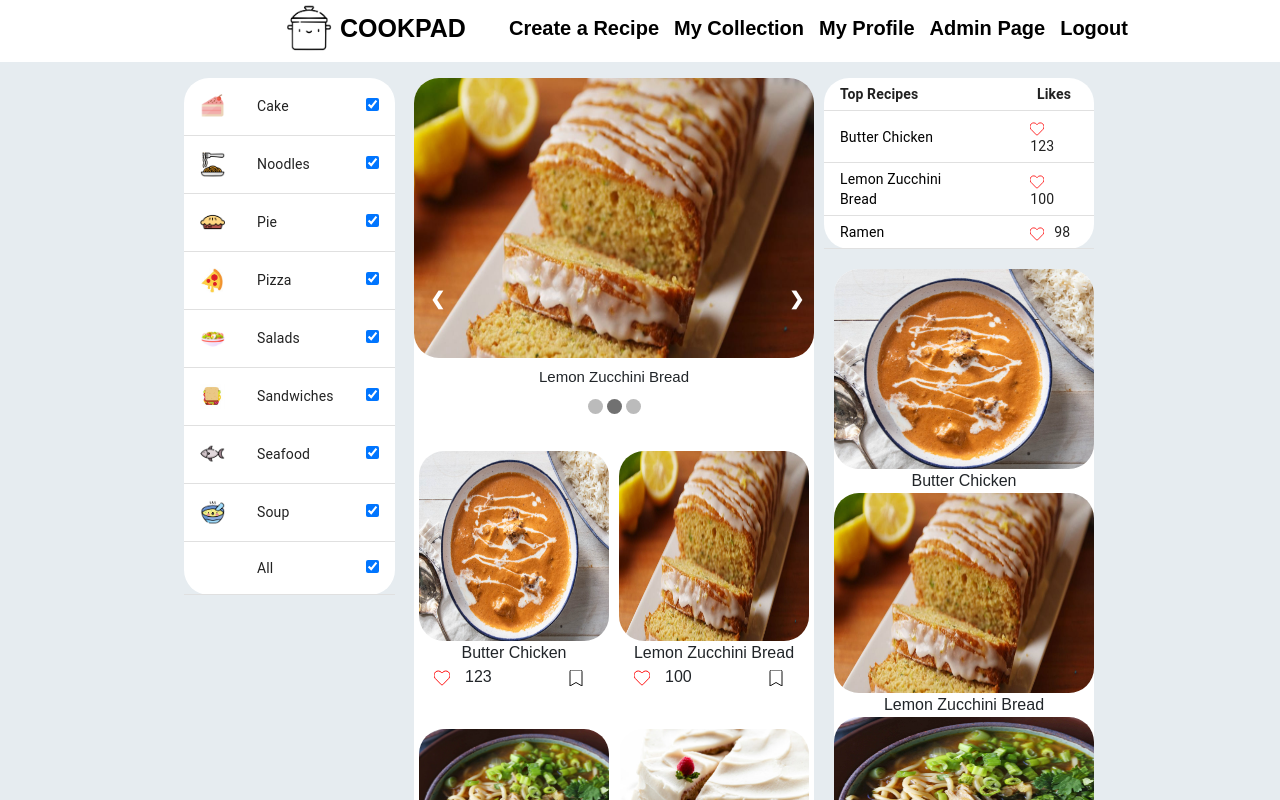
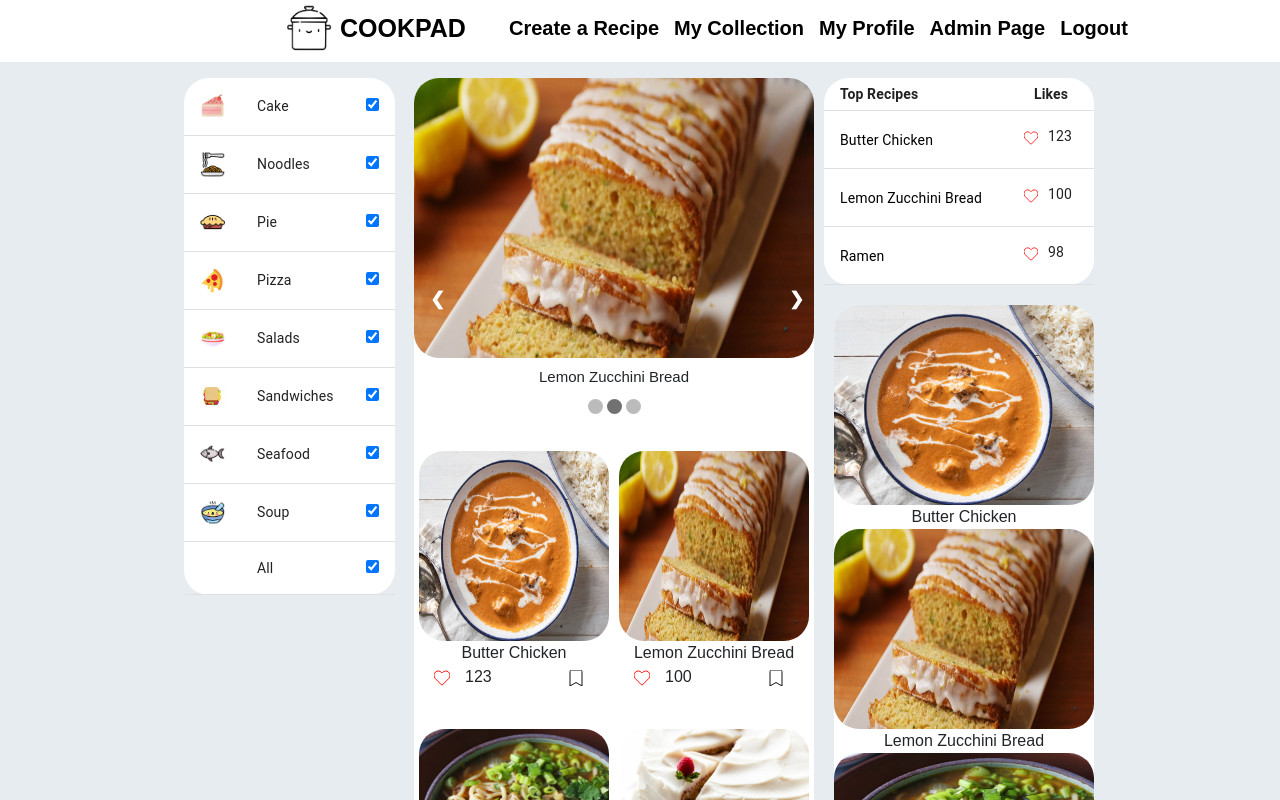
Before and after one commit to CatherineZM/CookPad, a React (Create React App) app: page /homepage/0 in a window 1280 px wide. Shown: the top 800 px of the page. Built offline with nearby package versions, Linux system fonts and the light colour scheme.

Commit message:
Modified homepage toprecipe element

```diff
--- a/package.json
+++ b/package.json
@@ -8,6 +8,7 @@
     "@fortawesome/react-fontawesome": "^0.1.11",
     "@material-ui/core": "^4.11.0",
     "@material-ui/icons": "^4.9.1",
+    "@material-ui/lab": "^4.0.0-alpha.56",
     "@testing-library/jest-dom": "^4.2.4",
     "@testing-library/react": "^9.5.0",
     "@testing-library/user-event": "^7.2.1",
--- a/src/components/homePage/rightpanel/homePageRightPanel.component.js
+++ b/src/components/homePage/rightpanel/homePageRightPanel.component.js
@@ -27,7 +27,7 @@ export default class HomePageRightPanel extends Component {
 
                             {recipes[recipe].liked && <FaHeart className="likes" onClick={()=>clickHeart(recipe)}/>}
                             {!recipes[recipe].liked && <FaHeart className="dislikes" onClick={()=>clickHeart(recipe)}/>}
-                            <span>{recipes[recipe].likes}</span>
+                            <p>{recipes[recipe].likes}</p>
                             </TableCell>
                         </TableRow>
                     ))}
--- a/src/components/homePage/rightpanel/style.css
+++ b/src/components/homePage/rightpanel/style.css
@@ -23,11 +23,13 @@
 }
 
 #right-panel #table-row .recipe-name{
-    padding-right: 50px;
+    padding-right: 40px;
 }
 
 #right-panel #table-row .recipe-likes{
+    padding-top: 15px;
     padding-left: 0px;
+    width: 70px;
 }
 
 #right-panel #table-row .recipe-likes .dislikes{
```
Also changed, not shown: 1 other file (tests, documents, lock files or other folders).
